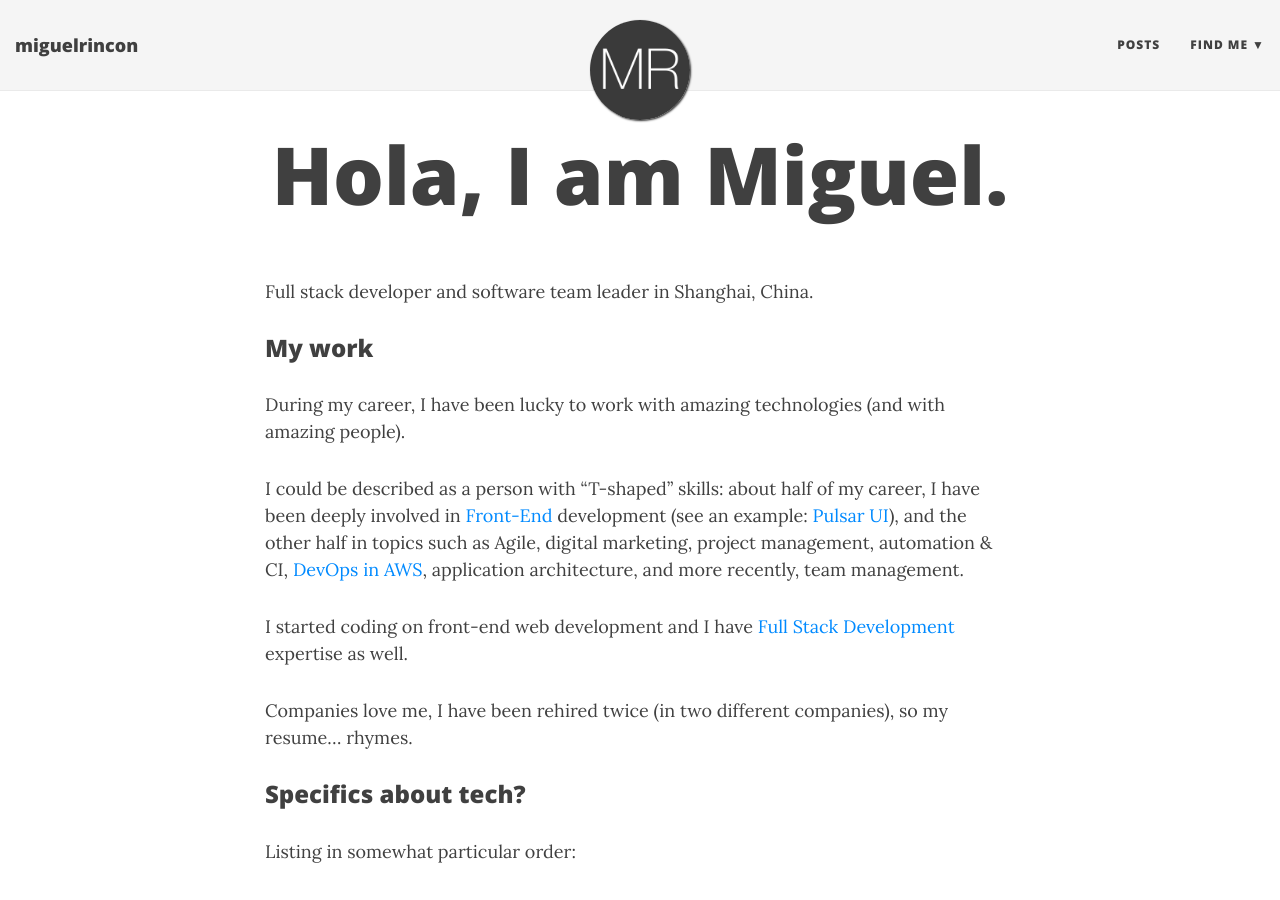
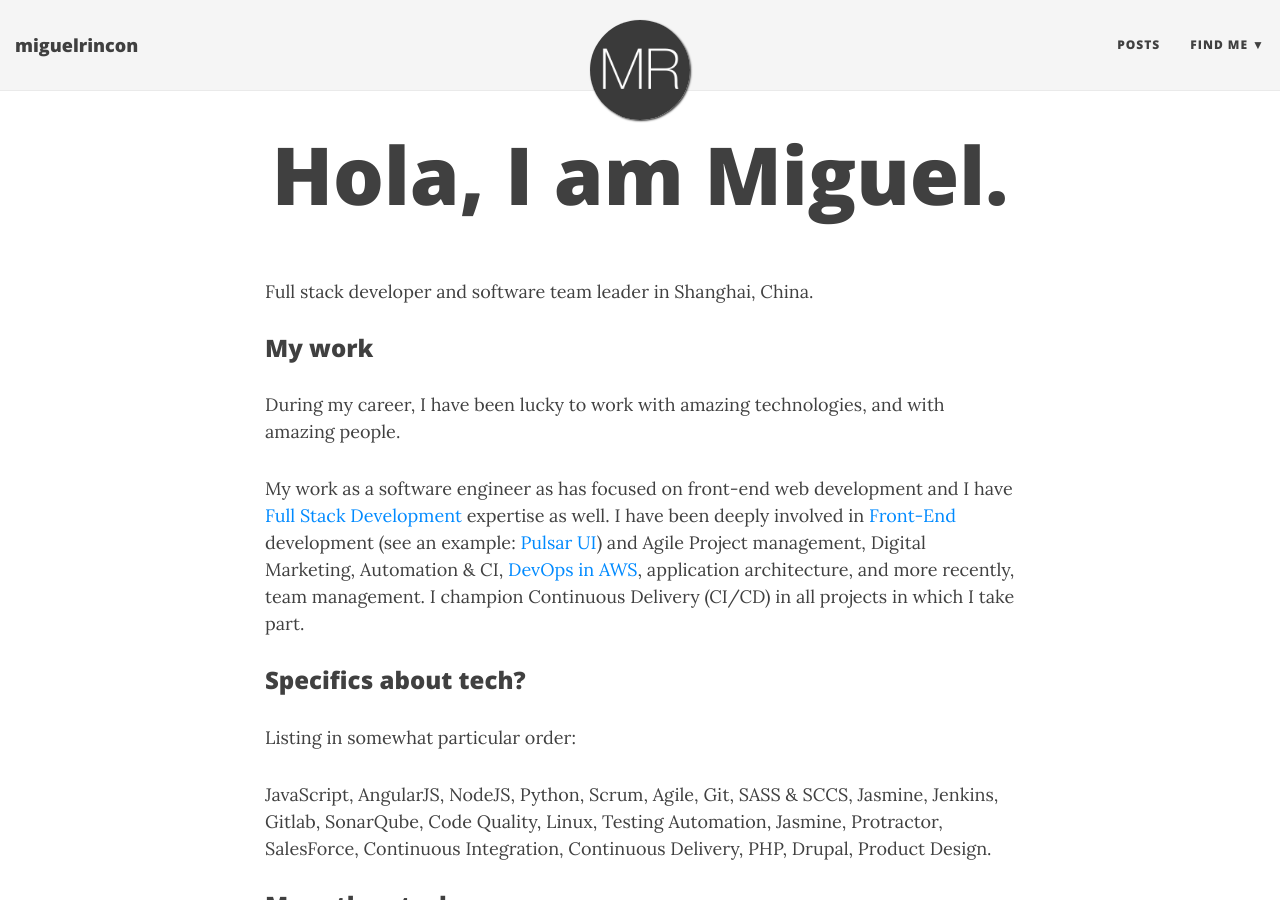
Before and after one commit to miguelrincon/miguelrincon.github.io, a Jekyll site: the page built from index.md, in a window 1280 px wide and 900 px high. Built offline with Jekyll 4.4.1, drawn with Linux system fonts in a browser that asks for light colours.

```diff
--- a/index.md
+++ b/index.md
@@ -8,19 +8,15 @@ Full stack developer and software team leader in Shanghai, China.
 
 ### My work
 
-During my career, I have been lucky to work with amazing technologies (and with amazing people).
+During my career, I have been lucky to work with amazing technologies, and with amazing people.
 
-I could be described as a person with "T-shaped" skills: about half of my career, I have been deeply involved in [Front-End](/2018-02-15-frontend-frameworks-comparison/) development (see an example: [Pulsar UI](/pages/pulsar-reporting-ui/)), and the other half in topics such as Agile, digital marketing, project management, automation & CI, [DevOps in AWS](/2018-03-06-amazon-certified/), application architecture, and more recently, team management.
-
-I started coding on front-end web development and I have [Full Stack Development](/2019-01-20-fullstack-developer-nanodegree/) expertise as well.
-
-Companies love me, I have been rehired twice (in two different companies), so my resume... rhymes.
+My work as a software engineer as has focused on front-end web development and I have [Full Stack Development](/2019-01-20-fullstack-developer-nanodegree/) expertise as well. I have been deeply involved in [Front-End](/2018-02-15-frontend-frameworks-comparison/) development (see an example: [Pulsar UI](/pages/pulsar-reporting-ui/)) and Agile Project management, Digital Marketing, Automation & CI, [DevOps in AWS](/2018-03-06-amazon-certified/), application architecture, and more recently, team management. I champion Continuous Delivery (CI/CD) in all projects in which I take part.
 
 ### Specifics about tech?
 
 Listing in somewhat particular order:
 
-JavaScript, AngularJS, NodeJS, Python, Scrum, Agile, Git, SASS & SCCS, Jasmine, Jenkins, Gitlab, SonarQube,  Code Quality, Linux, Testing Automation, Jasmine, Protractor, SalesForce, Continuous Integration, Continuous Delivery, PHP, Drupal, Product Design.
+JavaScript, AngularJS, NodeJS, Python, Scrum, Agile, Git, SASS & SCCS, Jasmine, Jenkins, Gitlab, SonarQube, Code Quality, Linux, Testing Automation, Jasmine, Protractor, SalesForce, Continuous Integration, Continuous Delivery, PHP, Drupal, Product Design.
 
 ### More than tech
 
```
Also changed, not shown: _posts/2018-08-15-continuous-documentation.md (added, +69 -0 lines), img/posts/pandoc/front-end-article-images.png (added), img/posts/pandoc/front-end-article-pages.png (added), img/posts/pandoc/front-end-article.png (added), img/posts/pandoc/process.png (added), 1 other file.
